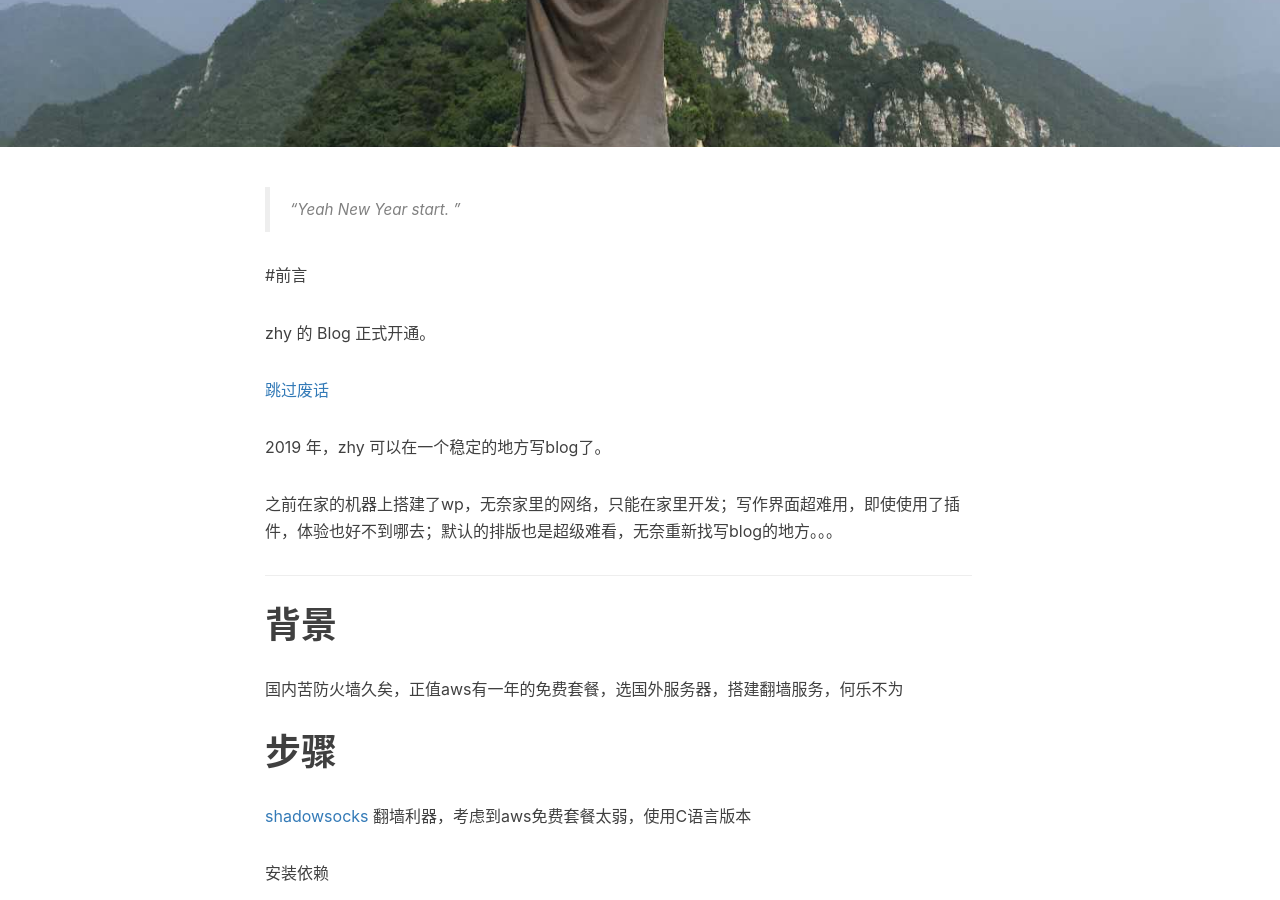
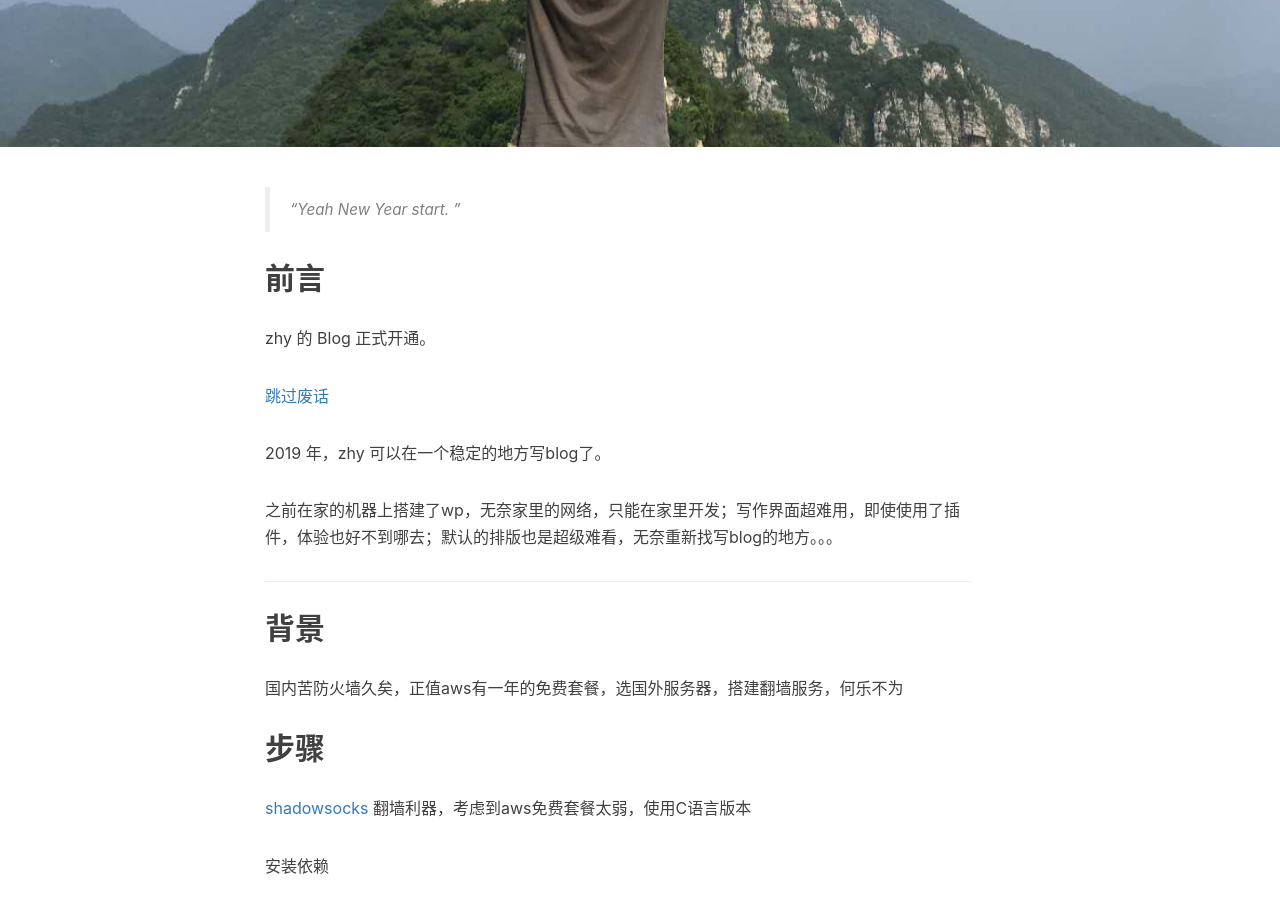
Before and after one commit to xzhangwwyu/xzhangwwyu.github.io, a Jekyll site: the page built from _posts/2019-01-30-vpn-build.markdown, in a window 1280 px wide and 900 px high, scrolled down 376 px. Built offline with Jekyll 4.4.1, drawn with Linux system fonts in a browser that asks for light colours; nearby versions of some CDN libraries; comment, search, counter and statistics services are not loaded.

Commit message:
fix:debug md for blank

````diff
--- a/_posts/2019-01-30-vpn-build.markdown
+++ b/_posts/2019-01-30-vpn-build.markdown
@@ -12,7 +12,7 @@ tags:
 > “Yeah New Year start. ”
 
 
-#前言
+## 前言
 
 zhy 的 Blog 正式开通。
 
@@ -29,11 +29,12 @@ zhy 的 Blog 正式开通。
 ---
 
 
-# 背景
+## 背景
 
 国内苦防火墙久矣，正值aws有一年的免费套餐，选国外服务器，搭建翻墙服务，何乐不为
 
-# 步骤
+## 步骤
+
 [shadowsocks](https://github.com/shadowsocks/shadowsocks-libev) 翻墙利器，考虑到aws免费套餐太弱，使用C语言版本
 
 安装依赖
@@ -103,7 +104,7 @@ esac
 ```
 命令行使用shadowsocks，参考privoxy
 
-# 参考
+## 参考
 <lo>
 <li>https://github.com/shadowsocks/shadowsocks-libev
 <li>https://my.oschina.net/zk875/blog/853410
````
